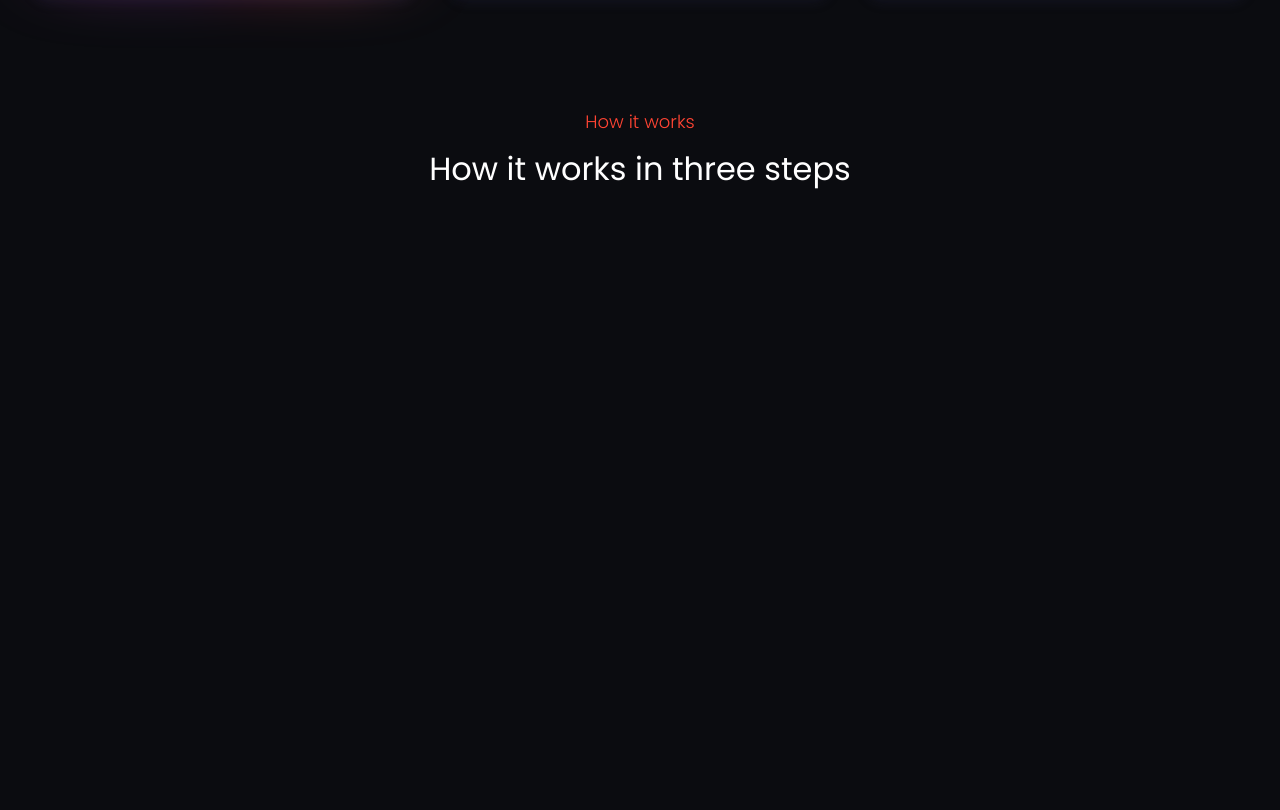
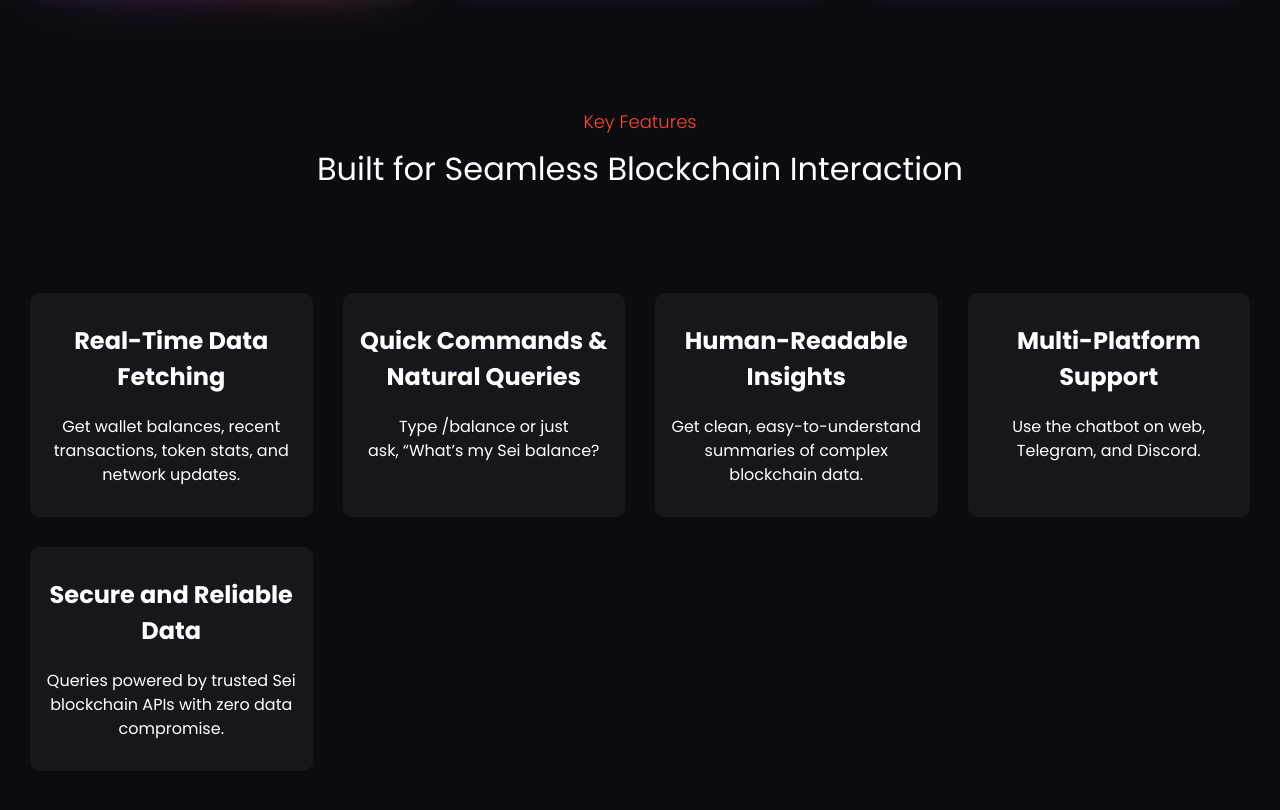
Before and after one commit to Drslope-99/seiorcinus, a React (Vite) app: page / in a window 1280 px wide. Shown: the part 1380-2190 px from the top of the page. Before the commit the page ends 1743 px from the top, so only its background shows below. Built offline with nearby package versions, Linux system fonts and the light colour scheme.

Commit message:
updated the features section

```diff
--- /dev/null
+++ b/src/components/FeatureCard.jsx
@@ -0,0 +1,10 @@
+import styles from "./FeatureCard.module.css";
+
+export default function FeatureCard({ title, description }) {
+  return (
+    <article className={styles.featureCard}>
+      <h3 className={styles.featureTitle}>{title}</h3>
+      <p className={styles.featureText}>{description}</p>
+    </article>
+  );
+}
--- /dev/null
+++ b/src/components/FeatureCard.module.css
@@ -0,0 +1,19 @@
+.featureCard {
+  /* max-width: 30rem; */
+  background-color: var(--dark-ui);
+  padding: 3rem 1.5rem;
+  border-radius: 1rem;
+}
+
+.featureTitle {
+  font-size: 2.4rem;
+  text-align: center;
+  color: var(--white);
+  margin-bottom: 2rem;
+}
+
+.featureText {
+  font-size: 1.6rem;
+  text-align: center;
+  color: var(--white);
+}
--- a/src/components/FeatureSection.jsx
+++ b/src/components/FeatureSection.jsx
@@ -1,12 +1,36 @@
 import SectionSubTitle from "./SectionSubTitle";
 import SectionTitle from "./SectionTitle";
 import styles from "./FeatureSection.module.css";
+import FeatureCard from "./FeatureCard";
 
 export default function FeatureSection() {
   return (
     <section className={`container ${styles.feature}`}>
-      <SectionTitle title="How it works" />
-      <SectionSubTitle title="How it works in three steps" />
+      <SectionTitle title="Key Features" />
+      <SectionSubTitle title="Built for Seamless Blockchain Interaction" />
+
+      <div className={styles.featureContainer}>
+        <FeatureCard
+          title="Real-Time Data Fetching"
+          description="Get wallet balances, recent transactions, token stats, and network updates."
+        />
+        <FeatureCard
+          title="Quick Commands & Natural Queries"
+          description="Type /balance or just ask, “What’s my Sei balance?"
+        />
+        <FeatureCard
+          title="Human-Readable Insights"
+          description="Get clean, easy-to-understand summaries of complex blockchain data."
+        />
+        <FeatureCard
+          title="Multi-Platform Support"
+          description="Use the chatbot on web, Telegram, and Discord. "
+        />
+        <FeatureCard
+          title="Secure and Reliable Data"
+          description="Queries powered by trusted Sei blockchain APIs with zero data compromise."
+        />
+      </div>
     </section>
   );
 }
--- a/src/components/FeatureSection.module.css
+++ b/src/components/FeatureSection.module.css
@@ -1,3 +1,9 @@
 .feature {
   padding-block: 5rem;
 }
+
+.featureContainer {
+  display: grid;
+  grid-template-columns: repeat(auto-fit, minmax(25rem, 1fr));
+  gap: 3rem;
+}
--- a/src/index.css
+++ b/src/index.css
@@ -9,6 +9,7 @@
 
   --white: #fff;
   --dark: #0b0c10;
+  --dark-ui: #16171d;
 }
 
 *,
```
